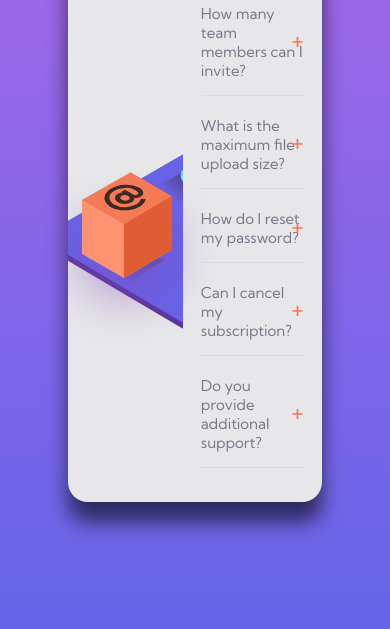
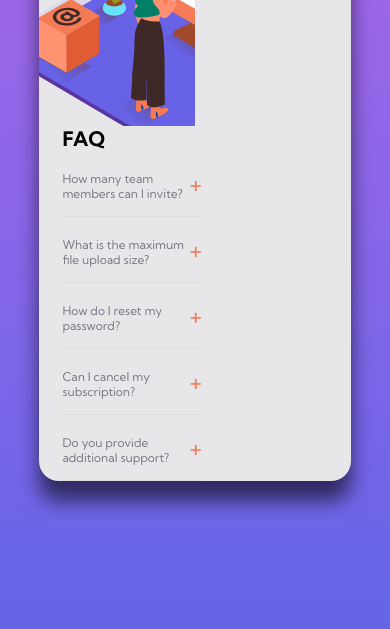
Before and after one commit to anderson-ssilva/faq-accordion-card-main, a plain HTML site: page index.html in a window 390 px wide. Shown: the part 215-844 px from the top of the page. Drawn offline with Linux system fonts and the light colour scheme.

Commit message:
adicionando reponsividade

```diff
--- a/index.html
+++ b/index.html
@@ -21,8 +21,12 @@
 
     <div class="container__image">
 
+    <picture>
+      <source class="container__image__woman" srcset="src/images/illustration-woman-online-mobile.svg" media="(max-width: 425px)">
+
       <img class="container__image__woman" src="src/images/illustration-woman-online-desktop.svg" alt="Ilustração">
 
+    </picture>
 
     </div>
 
--- a/src/css/style.css
+++ b/src/css/style.css
@@ -11,7 +11,7 @@ body {
     position: absolute;
     top: 50%;
     transform: translateY(-20%);
-    left: 8%;
+    left: 10%;
     z-index: 2;
 }
 
@@ -19,9 +19,10 @@ body {
     display: flex;
     background-color: hsl(240, 5%, 91%);
     border-radius: 20px;
-    height: 70vh;
+    height: 68vh;
     width: 65vw;
     box-shadow: 0px 20px 20px rgba(0, 0, 0, 0.585);
+    max-width: 1140px;
 }
 
 .container__image {
@@ -123,3 +124,80 @@ body {
 }
 
 /* ------------------------ */
+
+/* Responsive */
+
+@media(max-width: 1024px){
+
+    .container__imageBox {
+        left: 2%;
+        height: 150px;
+    }
+
+    .container {
+        height: 65vh;
+        width: 80vw;
+    }
+
+    .container__image__woman {
+        position: absolute;
+        top: 50%;
+        transform: translateY(-50%);
+        left: -20%;
+        height: 320px;
+    }
+}
+
+@media(max-width: 768px){
+
+    .container__imageBox {
+        left: 2%;
+        height: 110px;
+    }
+
+    .container {
+        height: 65vh;
+        width: 80vw;
+    }
+
+    .container__image__woman {
+        height: 250px;
+    }
+
+    .container__FaqTitle {
+        font-size: 2rem;
+    }
+
+    .container__FaqItem__label {
+        font-size: 1.2rem;
+
+    }
+
+    .container__FaqItem.ativo .container__FaqItem__content {
+        font-size: 1rem;
+
+    }
+}
+
+@media(max-width: 425px){
+    .container__imageBox {
+        display: none;
+    }
+
+    .container {
+        flex-direction: column;
+    }
+
+    .container__image {
+        overflow: auto;
+        background-image: url(/src/images/bg-pattern-mobile.svg);
+        background-repeat: no-repeat;
+        background-position: center;
+        background-size: contain;
+        z-index: 2;
+    }
+}
+
+
+
+/* ------------------------ */
```
